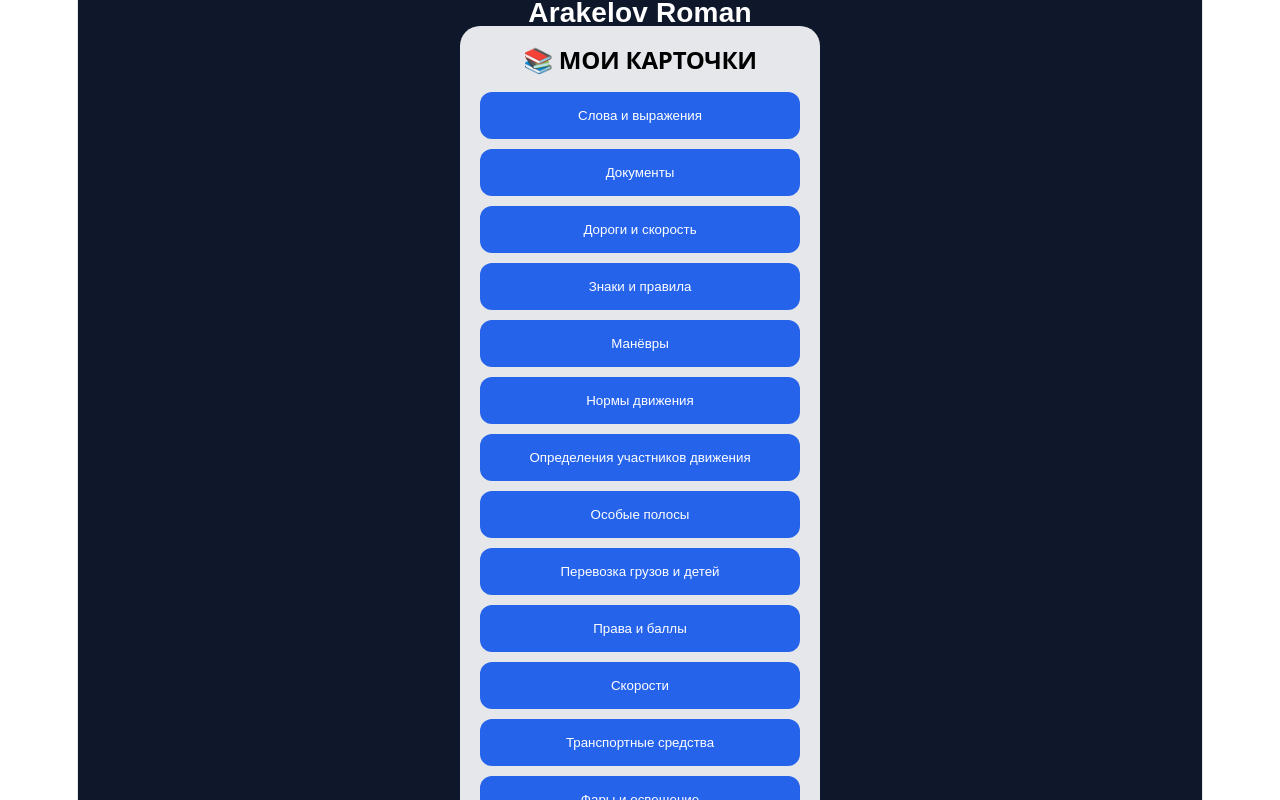
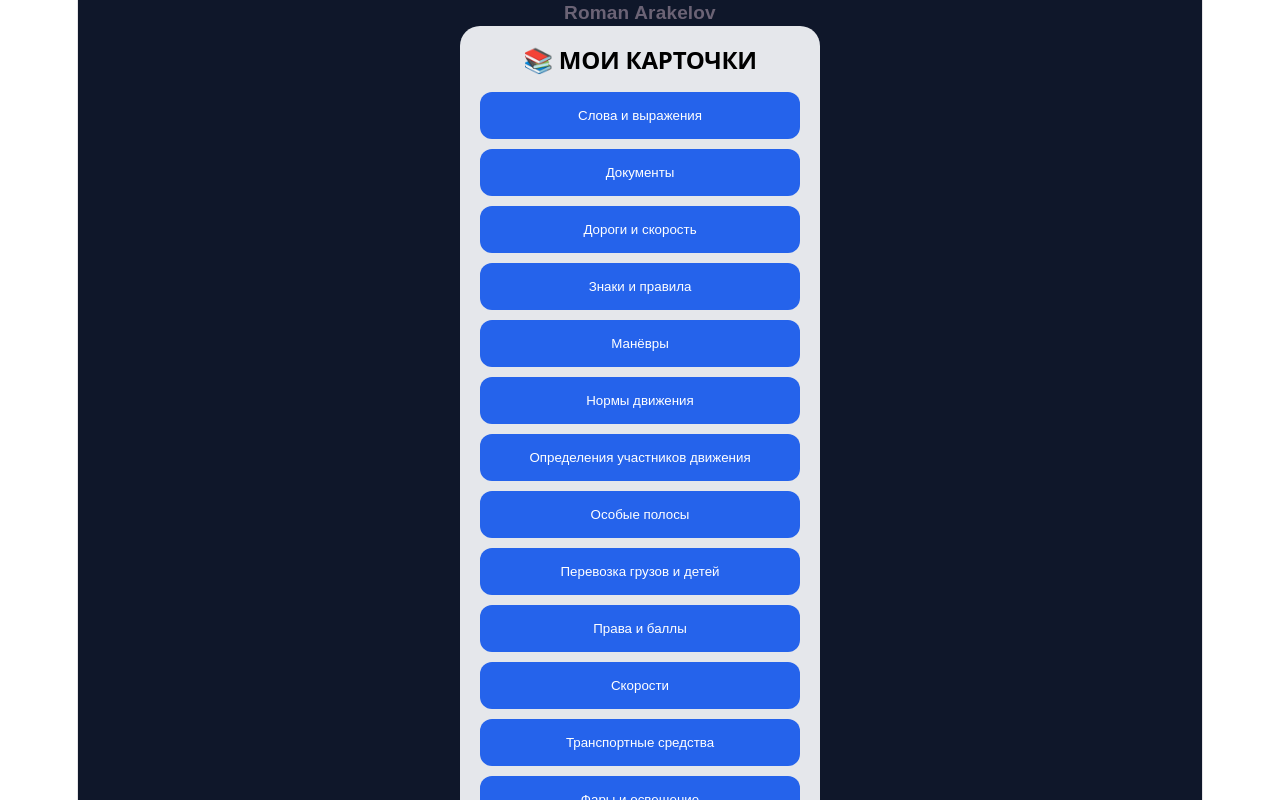
Before and after one commit to tenerifeopen/dgt-flashcards, a React (Vite) app: page / in a window 1280 px wide. Shown: the top 800 px of the page. Built offline with nearby package versions, Linux system fonts and the light colour scheme.

Commit message:
update cards

```diff
--- a/src/App.jsx
+++ b/src/App.jsx
@@ -125,8 +125,8 @@ export default function App() {
         justifyContent: "center",
         fontFamily: "Arial"
       }}>
-        <div style={{ color: "#fff", fontWeight: 800, fontSize: 28 }}>
-          Arakelov Roman
+        <div style={{ color: "#DCDCDCf", fontWeight: 800, fontSize: 19 }}>
+         Roman Arakelov
         </div>
 
         <div style={{
```
